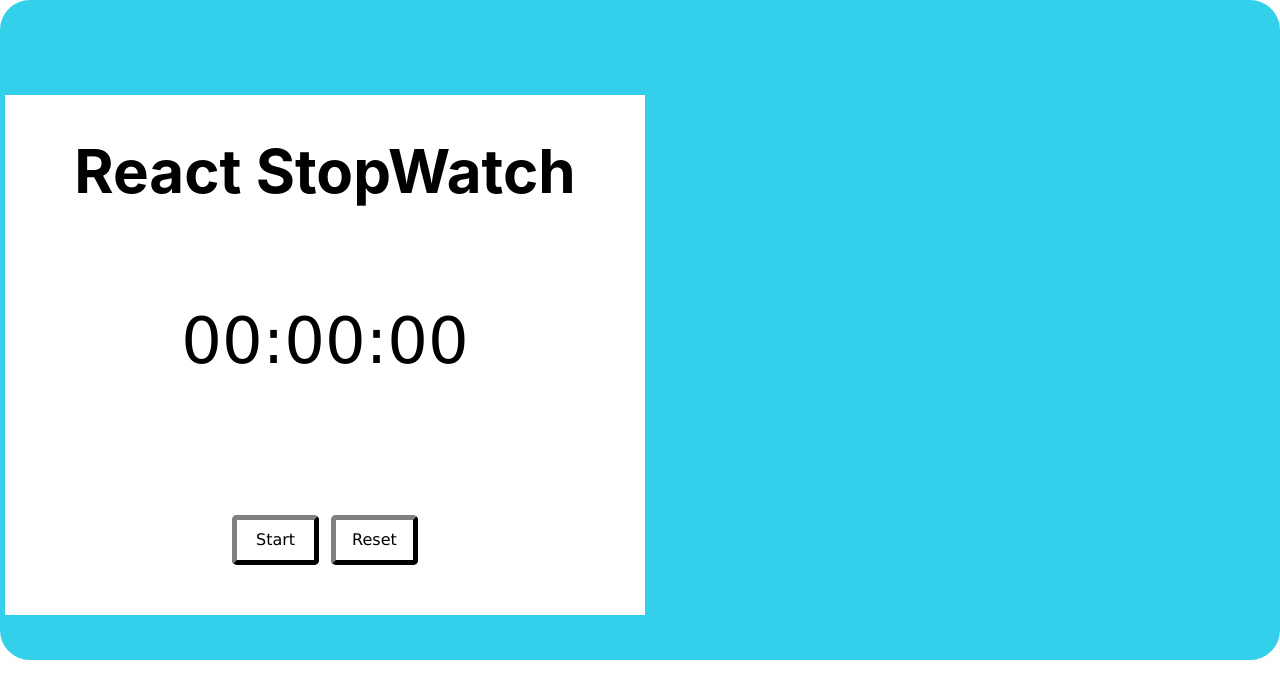
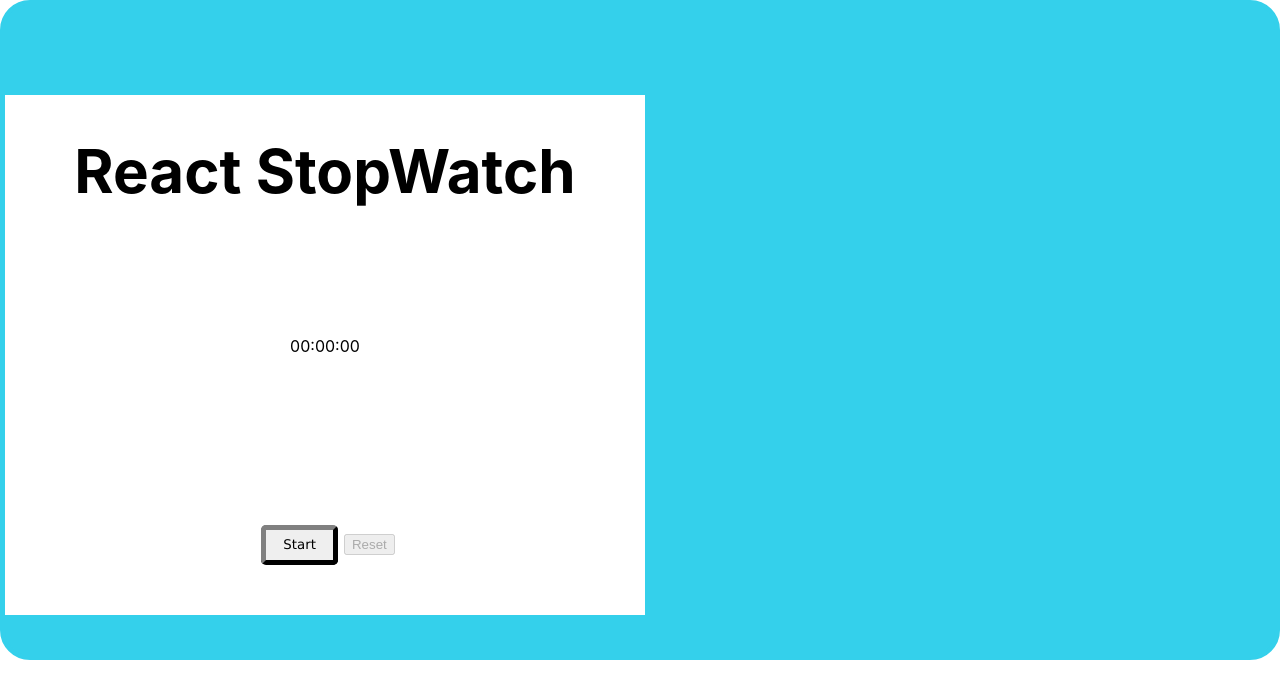
Before and after one commit to iamneo-production/faadbddddeddddbbedcfcdbadffbabbf, a React (Create React App) app in the folder reactapp/: page / in a window 1280 px wide. Shown: the top 698 px of the page. Built offline with nearby package versions, Linux system fonts and the light colour scheme.

Commit message:
Backup Commit

```diff
--- a/reactapp/src/App.js
+++ b/reactapp/src/App.js
@@ -4,7 +4,6 @@ import Stopwatch from './components/Stopwatch/Stopwatch.jsx';
 function App() {
   return (
     <div className="App">
-
       <Stopwatch />
     </div>
   );
--- a/reactapp/src/components/ControlButtons/ControlButtons.jsx
+++ b/reactapp/src/components/ControlButtons/ControlButtons.jsx
@@ -5,13 +5,13 @@ export default function ControlButtons(props)
 {
   const StartButton = (
     <div className="btn-grp">
-        <div className="btn btn-one btn-start"
+        <button className="btn btn-one btn-start"
             onClick={props.handleStart} data-testid="start">
         Start
-        </div>
-        <div className="btn btn-two" disabled data-testid="reset">
+        </button>
+        <button  disabled data-testid="reset">
         Reset
-        </div>
+        </button>
     </div>
   );
   const ActiveButtons = (
--- a/reactapp/src/components/Stopwatch/Stopwatch.jsx
+++ b/reactapp/src/components/Stopwatch/Stopwatch.jsx
@@ -3,10 +3,6 @@ import "./StopWatch.css";
 import Timer from "../Timer/Timer";
 import ControlButtons from "../ControlButtons/ControlButtons";
 
-function blurButton()
-{
-  document.activeElement.blur();
-}
 function Stopwatch() {
   const [isActive, setIsActive] = useState(false);
   const [isPaused, setIsPaused] = useState(true);
--- a/reactapp/src/components/Timer/Timer.jsx
+++ b/reactapp/src/components/Timer/Timer.jsx
@@ -4,16 +4,9 @@ import "./Timer.css";
 export default function Timer(props) {
   return (
     <p className="timer" data-testid="time">
-      <span className="digits">
       {("0" + Math.floor((props.time / 3600000) % 60)).slice(-2)}:
-      </span>
-      <span className="digits">
         {("0" + Math.floor((props.time / 60000) % 60)).slice(-2)}:
-      </span>
-      <span className="digits">
         {("0" + Math.floor((props.time / 1000) % 60)).slice(-2)}
-      </span>
-
     </p>
   );
 }
```
